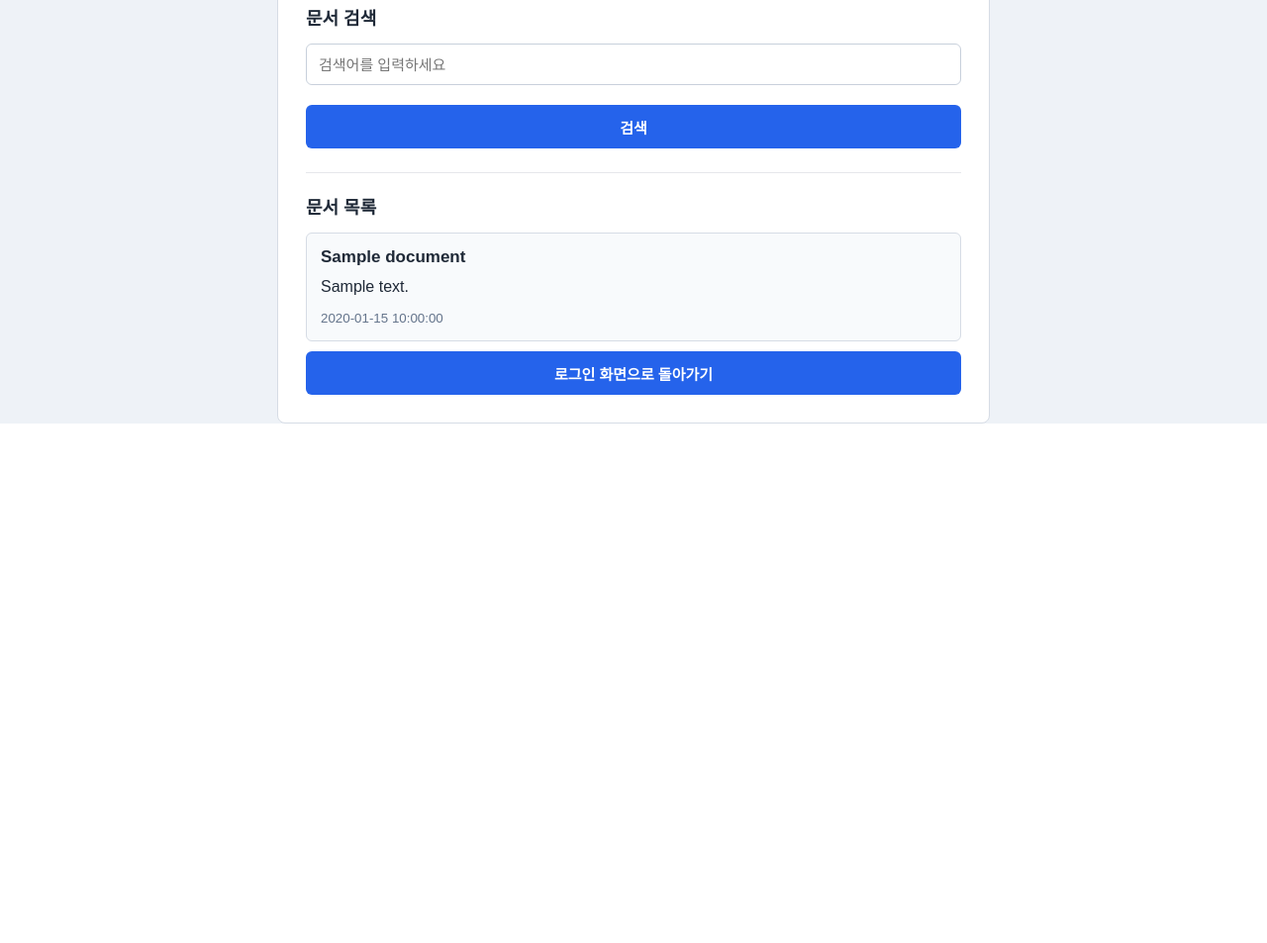
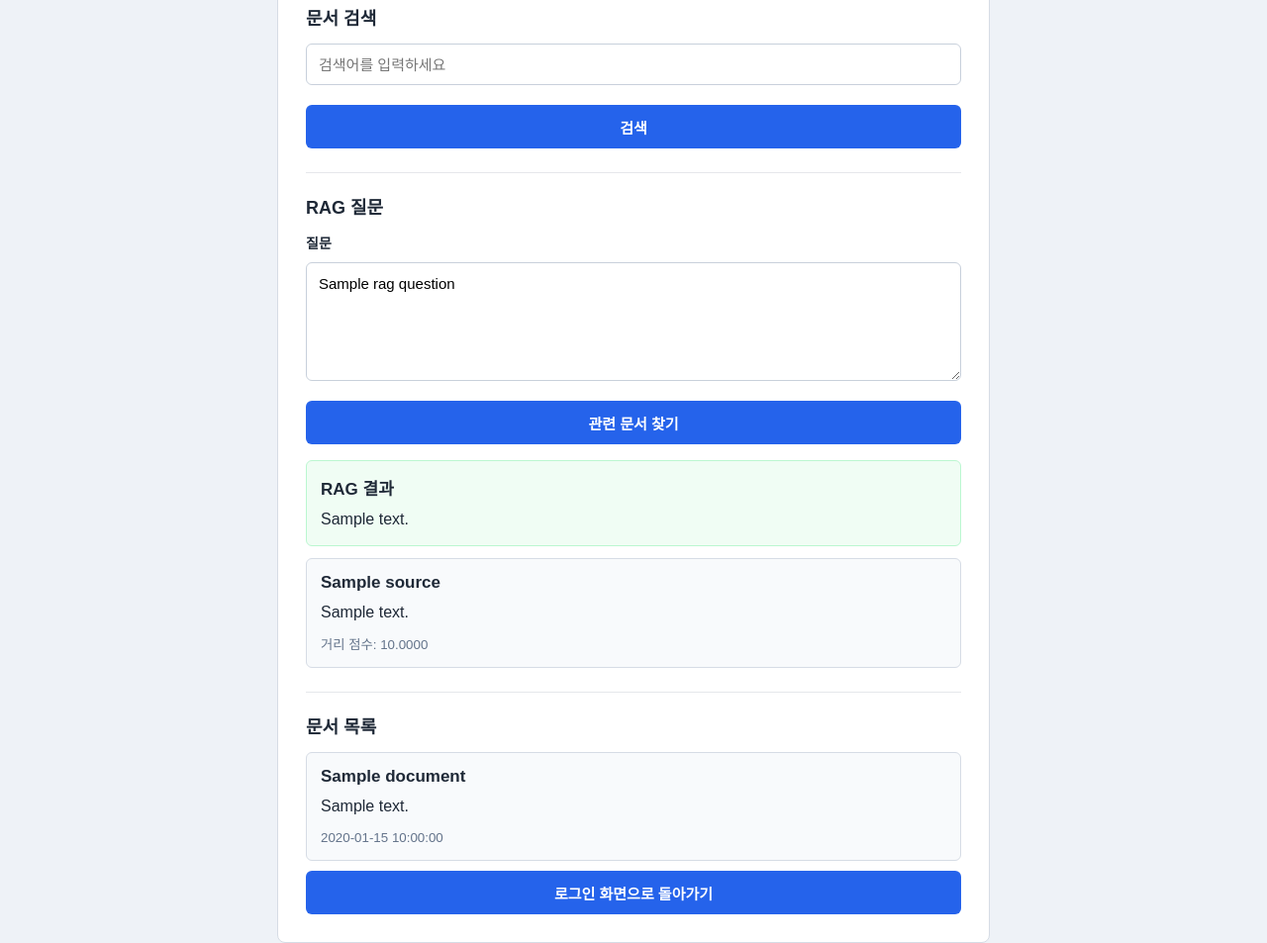
Before and after one commit to syprisilla/pipeline, a FastAPI app: template templates/dashboard.html in a window 1280 px wide. Shown: the part 542-1495 px from the top of the page at 99% size. Before the commit the page ends 970 px from the top, so only its background shows below. Run offline with FastAPI, Linux system fonts and the light colour scheme; the template is opened without the code that fills it: most values are stand-ins (such as "Sample title", 1, 10 or a date in 2020).

Commit message:
feat: RAG 검색 기능

```diff
--- a/main.py
+++ b/main.py
@@ -6,6 +6,7 @@ from sqlalchemy.orm import Session
 
 from database import Base, engine, get_db
 from models import Document, User
+from rag import ask_rag, sync_documents, upsert_document
 
 app = FastAPI()
 
@@ -13,6 +14,26 @@ app.mount("/static", StaticFiles(directory="static"), name="static")
 templates = Jinja2Templates(directory="templates")
 
 Base.metadata.create_all(bind=engine)
+
+
+def dashboard_context(
+    username,
+    documents,
+    keyword="",
+    rag_question="",
+    rag_answer="",
+    rag_sources=None,
+    rag_error=None,
+):
+    return {
+        "username": username,
+        "documents": documents,
+        "keyword": keyword,
+        "rag_question": rag_question,
+        "rag_answer": rag_answer,
+        "rag_sources": rag_sources or [],
+        "rag_error": rag_error,
+    }
 
 
 @app.get("/")
@@ -91,11 +112,7 @@ def login(
     return templates.TemplateResponse(
         request,
         "dashboard.html",
-        {
-            "username": user.username,
-            "documents": documents,
-            "keyword": "",
-        },
+        dashboard_context(user.username, documents),
     )
 
 
@@ -110,17 +127,20 @@ def create_document(
     new_document = Document(title=title, content=content)
     db.add(new_document)
     db.commit()
+    db.refresh(new_document)
+
+    rag_error = None
+    try:
+        upsert_document(new_document)
+    except RuntimeError as error:
+        rag_error = str(error)
 
     documents = db.query(Document).order_by(Document.created_at.desc()).all()
 
     return templates.TemplateResponse(
         request,
         "dashboard.html",
-        {
-            "username": username,
-            "documents": documents,
-            "keyword": "",
-        },
+        dashboard_context(username, documents, rag_error=rag_error),
     )
 
 
@@ -148,9 +168,39 @@ def search_documents(
     return templates.TemplateResponse(
         request,
         "dashboard.html",
-        {
-            "username": username,
-            "documents": documents,
-            "keyword": keyword,
-        },
+        dashboard_context(username, documents, keyword=keyword),
     )
+
+
+@app.post("/rag/ask")
+def ask_document_question(
+    request: Request,
+    username: str = Form(...),
+    question: str = Form(...),
+    db: Session = Depends(get_db),
+):
+    documents = db.query(Document).order_by(Document.created_at.desc()).all()
+    rag_answer = ""
+    rag_sources = []
+    rag_error = None
+
+    try:
+        sync_documents(documents)
+        rag_result = ask_rag(question)
+        rag_answer = rag_result["answer"]
+        rag_sources = rag_result["sources"]
+    except RuntimeError as error:
+        rag_error = str(error)
+
+    return templates.TemplateResponse(
+        request,
+        "dashboard.html",
+        dashboard_context(
+            username,
+            documents,
+            rag_question=question,
+            rag_answer=rag_answer,
+            rag_sources=rag_sources,
+            rag_error=rag_error,
+        ),
+    )
--- /dev/null
+++ b/rag.py
@@ -0,0 +1,126 @@
+import hashlib
+import math
+from pathlib import Path
+
+
+CHROMA_DIR = Path("chroma_db")
+COLLECTION_NAME = "documents"
+EMBEDDING_DIMENSION = 384
+
+
+class HashEmbeddingFunction:
+    @staticmethod
+    def name():
+        return "hash_embedding"
+
+    def __call__(self, input):
+        return [self._embed(text) for text in input]
+
+    def embed_query(self, input):
+        return self.__call__(input)
+
+    def embed_documents(self, input):
+        return self.__call__(input)
+
+    def get_config(self):
+        return {"embedding_dimension": EMBEDDING_DIMENSION}
+
+    @staticmethod
+    def build_from_config(config):
+        return HashEmbeddingFunction()
+
+    def _embed(self, text):
+        vector = [0.0] * EMBEDDING_DIMENSION
+        normalized_text = text.lower().strip()
+
+        if not normalized_text:
+            return vector
+
+        tokens = normalized_text.split()
+        tokens.extend(normalized_text[index : index + 2] for index in range(len(normalized_text) - 1))
+
+        for token in tokens:
+            digest = hashlib.sha256(token.encode("utf-8")).digest()
+            bucket = int.from_bytes(digest[:4], "big") % EMBEDDING_DIMENSION
+            vector[bucket] += 1.0
+
+        length = math.sqrt(sum(value * value for value in vector))
+        if length == 0:
+            return vector
+
+        return [value / length for value in vector]
+
+
+def get_collection():
+    try:
+        import chromadb
+    except ImportError as error:
+        raise RuntimeError(
+            "Chroma가 설치되어 있지 않습니다. python -m pip install -r requirements.txt 를 실행하세요."
+        ) from error
+
+    client = chromadb.PersistentClient(path=str(CHROMA_DIR))
+    return client.get_or_create_collection(
+        name=COLLECTION_NAME,
+        embedding_function=HashEmbeddingFunction(),
+    )
+
+
+def document_to_text(document):
+    return f"제목: {document.title}\n내용: {document.content}"
+
+
+def upsert_document(document):
+    collection = get_collection()
+    collection.upsert(
+        ids=[str(document.id)],
+        documents=[document_to_text(document)],
+        metadatas=[
+            {
+                "document_id": document.id,
+                "title": document.title,
+            }
+        ],
+    )
+
+
+def sync_documents(documents):
+    for document in documents:
+        upsert_document(document)
+
+
+def ask_rag(question, limit=3):
+    collection = get_collection()
+    result = collection.query(query_texts=[question], n_results=limit)
+
+    documents = result.get("documents", [[]])[0]
+    metadatas = result.get("metadatas", [[]])[0]
+    distances = result.get("distances", [[]])[0]
+
+    sources = []
+    for index, document_text in enumerate(documents):
+        metadata = metadatas[index] if index < len(metadatas) else {}
+        distance = distances[index] if index < len(distances) else None
+        sources.append(
+            {
+                "title": metadata.get("title", "제목 없음"),
+                "content": document_text,
+                "distance": distance,
+            }
+        )
+
+    if not sources:
+        return {
+            "answer": "관련 문서를 찾지 못했습니다.",
+            "sources": [],
+        }
+
+    answer = (
+        "질문과 가장 관련 있는 문서를 찾았습니다. "
+        "아래 출처 문서의 내용을 바탕으로 답변을 작성하면 됩니다."
+    )
+
+    return {
+        "answer": answer,
+        "sources": sources,
+    }
--- a/requirements.txt
+++ b/requirements.txt
@@ -5,3 +5,4 @@ pymysql
 jinja2
 python-multipart
 python-dotenv
+chromadb
--- a/static/style.css
+++ b/static/style.css
@@ -80,6 +80,7 @@ button,
 }
 
 .error {
+  margin: 12px 0 0;
   padding: 10px;
   border-radius: 6px;
   background: #fee2e2;
@@ -130,3 +131,21 @@ button,
 .empty-text {
   color: #64748b;
 }
+
+.rag-answer {
+  margin: 16px 0 12px;
+  padding: 14px;
+  border: 1px solid #bbf7d0;
+  border-radius: 6px;
+  background: #f0fdf4;
+}
+
+.rag-answer h3 {
+  margin: 0 0 8px;
+  font-size: 17px;
+}
+
+.rag-answer p {
+  margin: 0;
+  line-height: 1.5;
+}
--- a/templates/dashboard.html
+++ b/templates/dashboard.html
@@ -43,6 +43,49 @@
       </section>
 
       <section class="panel">
+        <h2>RAG 질문</h2>
+        <form action="/rag/ask" method="post">
+          <input type="hidden" name="username" value="{{ username }}" />
+
+          <label for="question">질문</label>
+          <textarea
+            id="question"
+            name="question"
+            rows="4"
+            placeholder="저장된 문서에 대해 질문하세요"
+            required
+          >{{ rag_question }}</textarea>
+
+          <button type="submit">관련 문서 찾기</button>
+        </form>
+
+        {% if rag_error %}
+          <p class="error">{{ rag_error }}</p>
+        {% endif %}
+
+        {% if rag_answer %}
+          <div class="rag-answer">
+            <h3>RAG 결과</h3>
+            <p>{{ rag_answer }}</p>
+          </div>
+        {% endif %}
+
+        {% if rag_sources %}
+          <div class="document-list">
+            {% for source in rag_sources %}
+              <article class="document-item">
+                <h3>{{ source.title }}</h3>
+                <p>{{ source.content }}</p>
+                {% if source.distance is not none %}
+                  <small>거리 점수: {{ "%.4f"|format(source.distance) }}</small>
+                {% endif %}
+              </article>
+            {% endfor %}
+          </div>
+        {% endif %}
+      </section>
+
+      <section class="panel">
         <h2>문서 목록</h2>
 
         {% if documents %}
```
